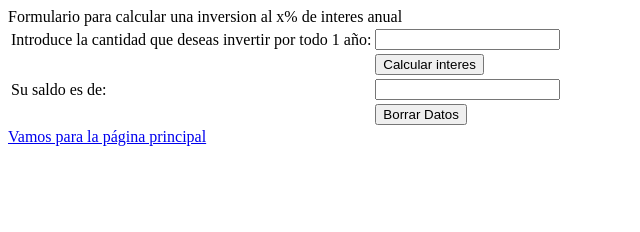
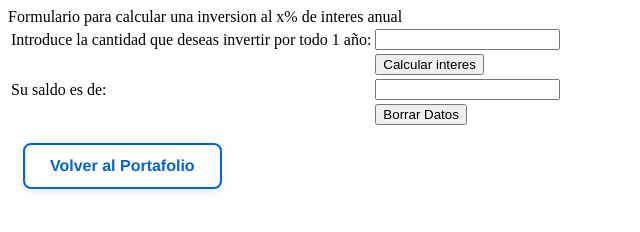
Before and after one commit to KiroshiSJJ/4IV8_Serrano_Jimenez_JostinKiroshi, a plain HTML site: page 03EjerciciosBasicos/01Ejercicios01.html in a window 1280 px wide. Shown: the whole page, without its empty margins (0-640 px from the left). Drawn offline with Linux system fonts and the light colour scheme.

Commit message:
Link modificado

```diff
--- a/03EjerciciosBasicos/01Ejercicios01.html
+++ b/03EjerciciosBasicos/01Ejercicios01.html
@@ -46,6 +46,29 @@
         </form>
     </div>
     <script src="./js/interes.js"></script>
-    <a href="../index.html">Vamos para la página principal</a>
+    <a href="../index.html" style="
+    display: inline-block;
+    padding: 12px 25px;
+    background-color: #FFFFFF;
+    color: #0066CC;
+    text-decoration: none;
+    border-radius: 8px;
+    font-family: 'Helvetica', sans-serif;
+    font-weight: bold;
+    margin: 15px;
+    border: 2px solid #0066CC;
+    box-shadow: 0 4px 6px rgba(0, 102, 204, 0.1);
+    transition: all 0.3s ease;
+    cursor: pointer;">
+    Volver al Portafolio</a>
+
+    <style>
+        a:hover {
+            background-color: #0066CC !important;
+            color: #FFFFFF !important;
+            box-shadow: 0 6px 12px rgba(0, 102, 204, 0.2);
+            transform: translateY(-2px);
+        }
+    </style>
 </body>
 </html>
```
